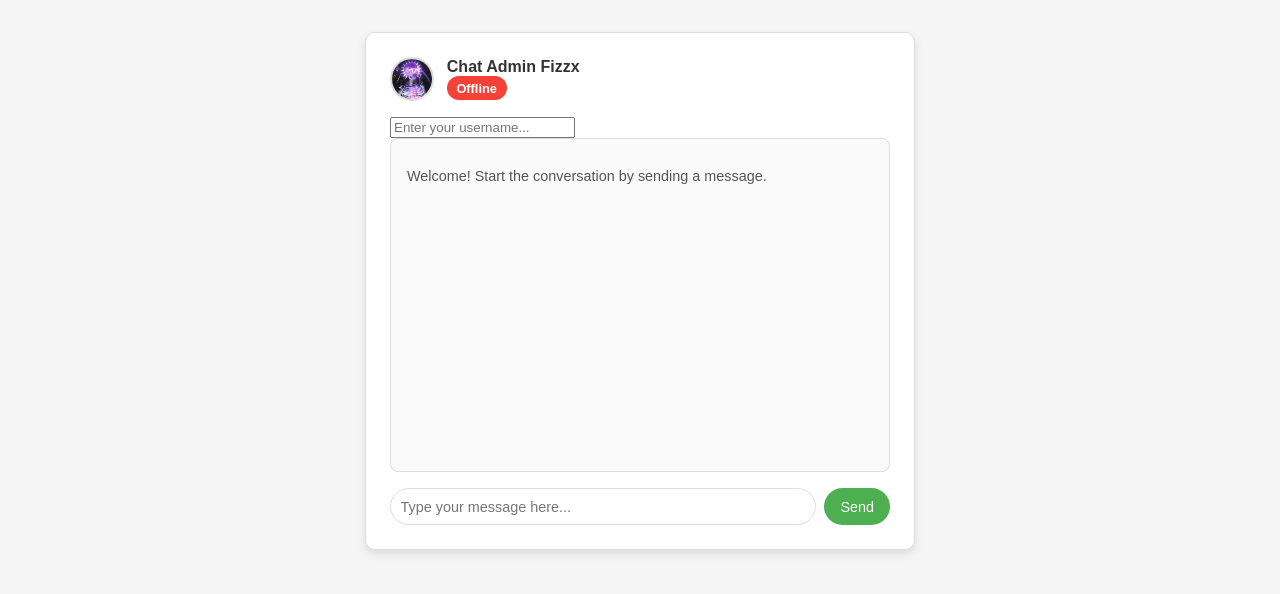
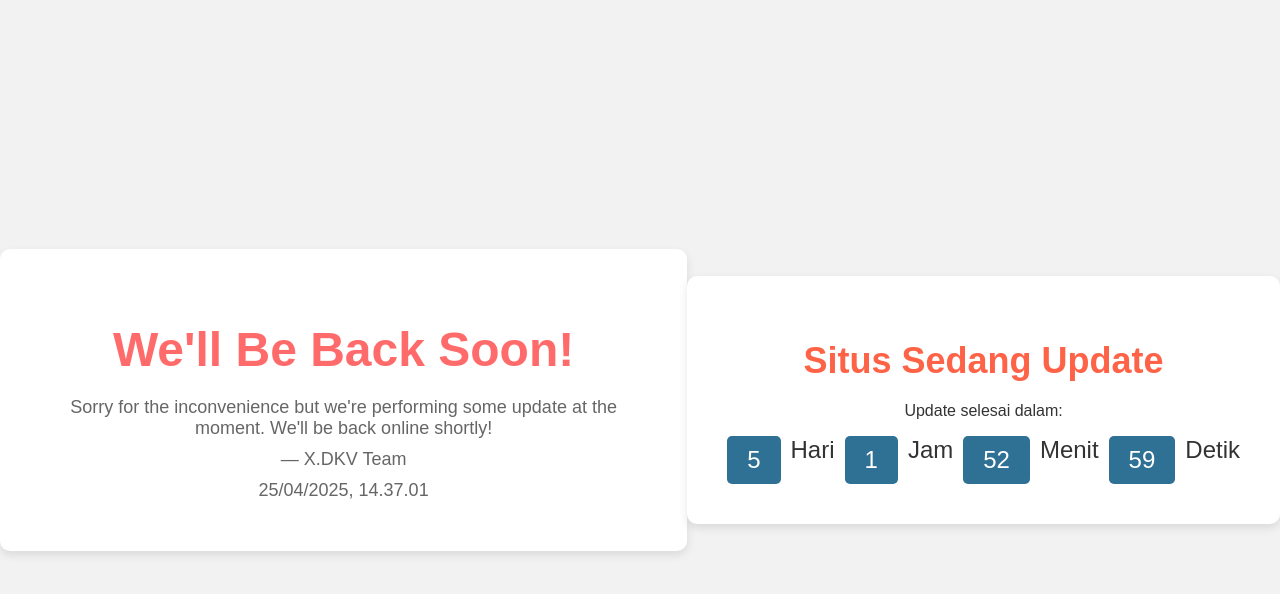
Before and after one commit to Fizxxc/chatbot, a website: page public/index.html in a window 1280 px wide. Drawn offline with Linux system fonts and the light colour scheme; no server answers.

Commit message:
Update index.html

```diff
--- a/public/index.html
+++ b/public/index.html
@@ -1,36 +1,205 @@
 <!DOCTYPE html>
-<html lang="en">
+<html lang="id">
 <head>
     <meta charset="UTF-8">
     <meta name="viewport" content="width=device-width, initial-scale=1.0">
-    <title>Chatbot Admin</title>
-    <link rel="stylesheet" href="/style.css">
+    <title>There is Maintenance going on</title>
 </head>
+    <style>
+        /* Style untuk body */
+body {
+    margin: 0;
+    padding: 0;
+    display: flex;
+    justify-content: center;
+    align-items: center;
+    height: 100vh;
+    background-color: #f2f2f2;
+    font-family: 'Arial', sans-serif;
+    color: #333;
+}
+
+/* Container untuk konten maintenance */
+.maintenance-container {
+    text-align: center;
+    background-color: white;
+    padding: 40px;
+    border-radius: 10px;
+    box-shadow: 0 4px 10px rgba(0, 0, 0, 0.1);
+}
+
+.maintenance-container h1 {
+    font-size: 48px;
+    margin-bottom: 20px;
+    color: #ff6b6b;
+}
+
+.maintenance-container p {
+    font-size: 18px;
+    margin: 10px 0;
+    color: #666;
+}
+
+/* Container untuk menampilkan waktu server */
+.time-container {
+    text-align: center; /* Menjadikan teks di dalamnya rata tengah */
+    background-color: white; /* Latar belakang putih untuk kotak konten */
+    padding: 40px; /* Padding di dalam kotak */
+    border-radius: 10px; /* Sudut kotak yang melengkung */
+    box-shadow: 0 4px 10px rgba(0, 0, 0, 0.1); /* Bayangan lembut di sekitar kotak */
+}
+
+.time-container h1 {
+    font-size: 36px; /* Ukuran font untuk judul */
+    margin-bottom: 20px; /* Spasi bawah setelah judul */
+    color: #4CAF50; /* Warna hijau untuk teks judul */
+}
+
+.time-container p {
+    font-size: 24px; /* Ukuran font untuk teks waktu */
+    color: #555; /* Warna teks abu-abu medium */
+}
+
+/* Container untuk hitungan mundur */
+.countdown-container {
+    text-align: center; /* Menjadikan teks di dalamnya rata tengah */
+    background-color: white; /* Latar belakang putih untuk kotak konten */
+    padding: 40px; /* Padding di dalam kotak */
+    border-radius: 10px; /* Sudut kotak yang melengkung */
+    box-shadow: 0 4px 10px rgba(0, 0, 0, 0.1); /* Bayangan lembut di sekitar kotak */
+}
+
+.countdown-container h1 {
+    font-size: 36px; /* Ukuran font untuk judul */
+    margin-bottom: 20px; /* Spasi bawah setelah judul */
+    color: #FF6347; /* Warna merah tomato untuk teks judul */
+}
+
+#countdown {
+    font-size: 24px; /* Ukuran font untuk waktu */
+    color: #333; /* Warna teks abu gelap */
+    display: flex;
+    justify-content: center;
+    gap: 10px; /* Jarak antar elemen waktu */
+}
+
+#countdown span {
+    background-color: #2f7195; /* Warna latar belakang hijau */
+    padding: 10px 20px; /* Ruang dalam elemen waktu */
+    color: white; /* Warna teks putih */
+    border-radius: 5px; /* Sudut melengkung pada elemen waktu */
+}
+
+h1{
+    text-align: center;
+}
+/* Style untuk tombol pagination */
+.pagination {
+    display: flex;
+    justify-content: center;
+    margin: 20px 0;
+}
+
+.pagination a {
+    color: black;
+    padding: 8px 16px;
+    text-decoration: none;
+    border: 1px solid #ddd;
+    margin: 0 5px;
+    transition: background-color 0.3s;
+}
+
+.pagination a.active {
+    background-color: #2f7195;
+    color: white;
+    border: 1px solid #2f7195;
+}
+
+.pagination a:hover {
+    background-color: #ddd;
+    color: black;
+}
+
+p {
+    text-align: center;
+}
+
+h1 {
+    text-align: center;
+}
+    </style>
 <body>
-    <div class="container">
-        <div class="header">
-            <img src="admin.jpeg" alt="Admin Avatar">
-            <div>
-                <p>Chat Admin Fizzx</p>
-                <span id="adminStatus" class="status offline">Offline</span>
-            </div>
-        </div>
 
-        <!-- Tambahan: input username -->
-        <div class="username-input">
-            <input type="text" id="usernameInput" placeholder="Enter your username..." />
-        </div>
+    <div class="maintenance-container">
+        <h1>We'll Be Back Soon!</h1>
+        <p>Sorry for the inconvenience but we're performing some update at the moment. We'll be back online shortly!</p>
+        <p>— X.DKV Team</p>
+        <p id="waktu"></p> <!-- Waktu akan ditampilkan di sini -->
+    </div>
 
-        <div class="chat-messages" id="chatMessages">
-            <p>Welcome! Start the conversation by sending a message.</p>
-        </div>
+    <script>
+        // Fungsi untuk menampilkan waktu WIB
+        function tampilkanWaktuWIB() {
+            // Membuat objek Date dengan waktu UTC (Greenwich Mean Time)
+            const now = new Date();
 
-        <div class="chat-input">
-            <input type="text" id="userMessageInput" placeholder="Type your message here..." />
-            <button id="sendMessageBtn">Send</button>
+            // Menambahkan offset 7 jam untuk mendapatkan WIB (UTC+7)
+            const options = { timeZone: 'Asia/Jakarta', hour12: false,
+                year: 'numeric', month: '2-digit', day: '2-digit',
+                hour: '2-digit', minute: '2-digit', second: '2-digit' };
+
+            // Mengubah waktu ke format yang kita inginkan
+            const waktuWIB = now.toLocaleString('id-ID', options);
+
+            // Menampilkan waktu WIB di elemen dengan id 'waktu'
+            document.getElementById('waktu').innerHTML = waktuWIB;
+        }
+
+        // Memperbarui waktu setiap 1 detik (1000 ms)
+        setInterval(tampilkanWaktuWIB, 1000);
+    </script>
+
+    <div class="countdown-container">
+        <h1>Situs Sedang Update</h1>
+        <p>Update selesai dalam:</p>
+        <div id="countdown">
+            <span id="days"></span> Hari
+            <span id="hours"></span> Jam
+            <span id="minutes"></span> Menit
+            <span id="seconds"></span> Detik
         </div>
     </div>
 
-    <script src="/user-script.js"></script>
+    <script>
+        // Tentukan waktu kapan maintenance selesai (contoh: 30 September 2024 pukul 12:00:00 WIB)
+        const maintenanceEndTime = new Date("Apr 30, 2025 9:30:00").getTime();
+
+        // Update hitungan mundur setiap 1 detik
+        const countdownInterval = setInterval(function() {
+            // Waktu saat ini
+            const now = new Date().getTime();
+
+            // Hitung selisih antara waktu maintenance selesai dan sekarang
+            const timeLeft = maintenanceEndTime - now;
+
+            // Konversi waktu yang tersisa ke hari, jam, menit, dan detik
+            const days = Math.floor(timeLeft / (1000 * 60 * 60 * 24));
+            const hours = Math.floor((timeLeft % (1000 * 60 * 60 * 24)) / (1000 * 60 * 60));
+            const minutes = Math.floor((timeLeft % (1000 * 60 * 60)) / (1000 * 60));
+            const seconds = Math.floor((timeLeft % (1000 * 60)) / 1000);
+
+            // Tampilkan hasil hitung mundur di elemen HTML
+            document.getElementById("days").innerHTML = days;
+            document.getElementById("hours").innerHTML = hours;
+            document.getElementById("minutes").innerHTML = minutes;
+            document.getElementById("seconds").innerHTML = seconds;
+
+            // Jika hitung mundur selesai, tampilkan pesan bahwa maintenance telah selesai
+            if (timeLeft < 0) {
+                clearInterval(countdownInterval);
+                document.querySelector(".countdown-container").innerHTML = "<h1>Maintenance telah selesai!</h1>";
+            }
+        }, 1000);
+    </script>
+
 </body>
-</html>
```
